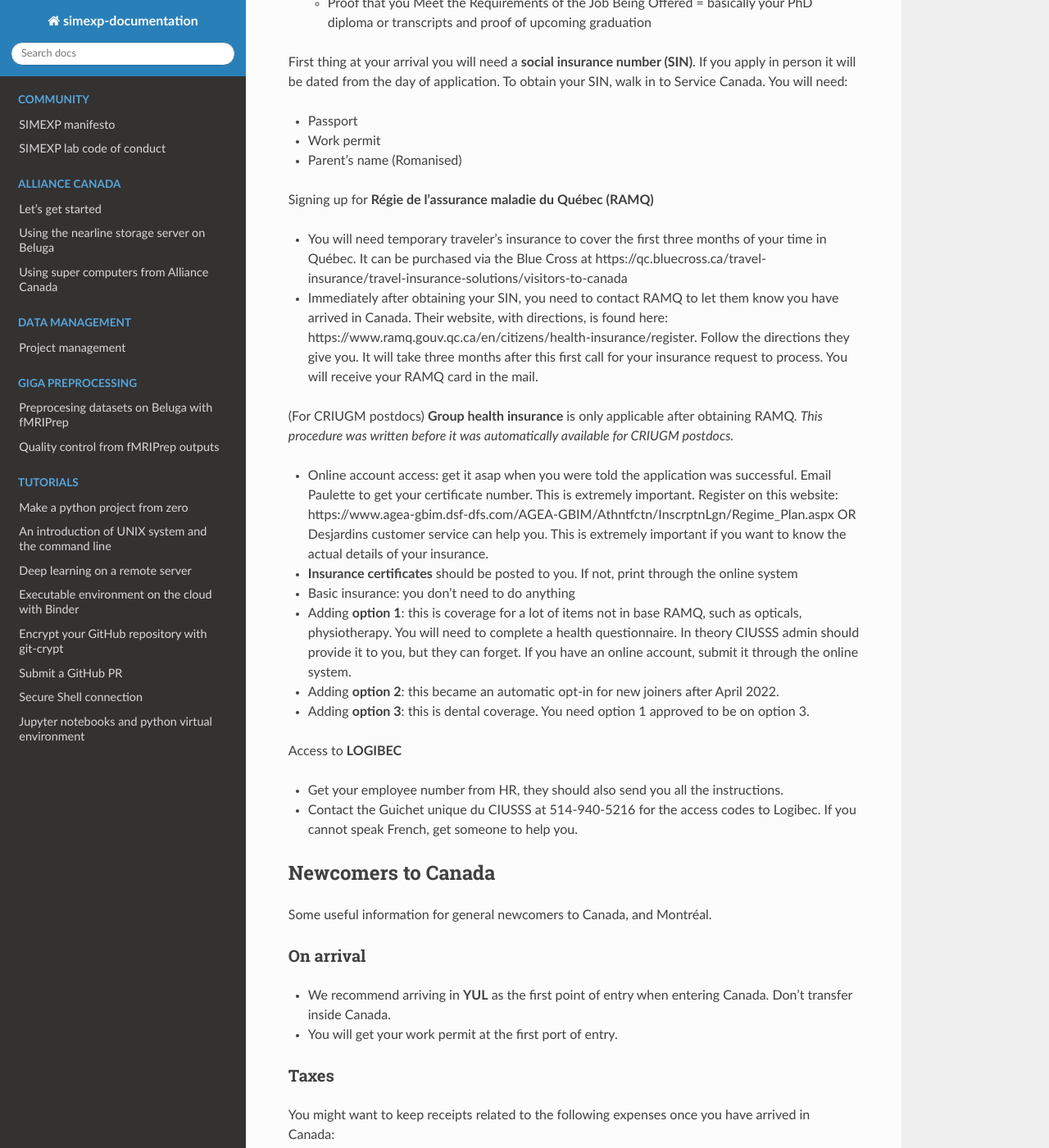
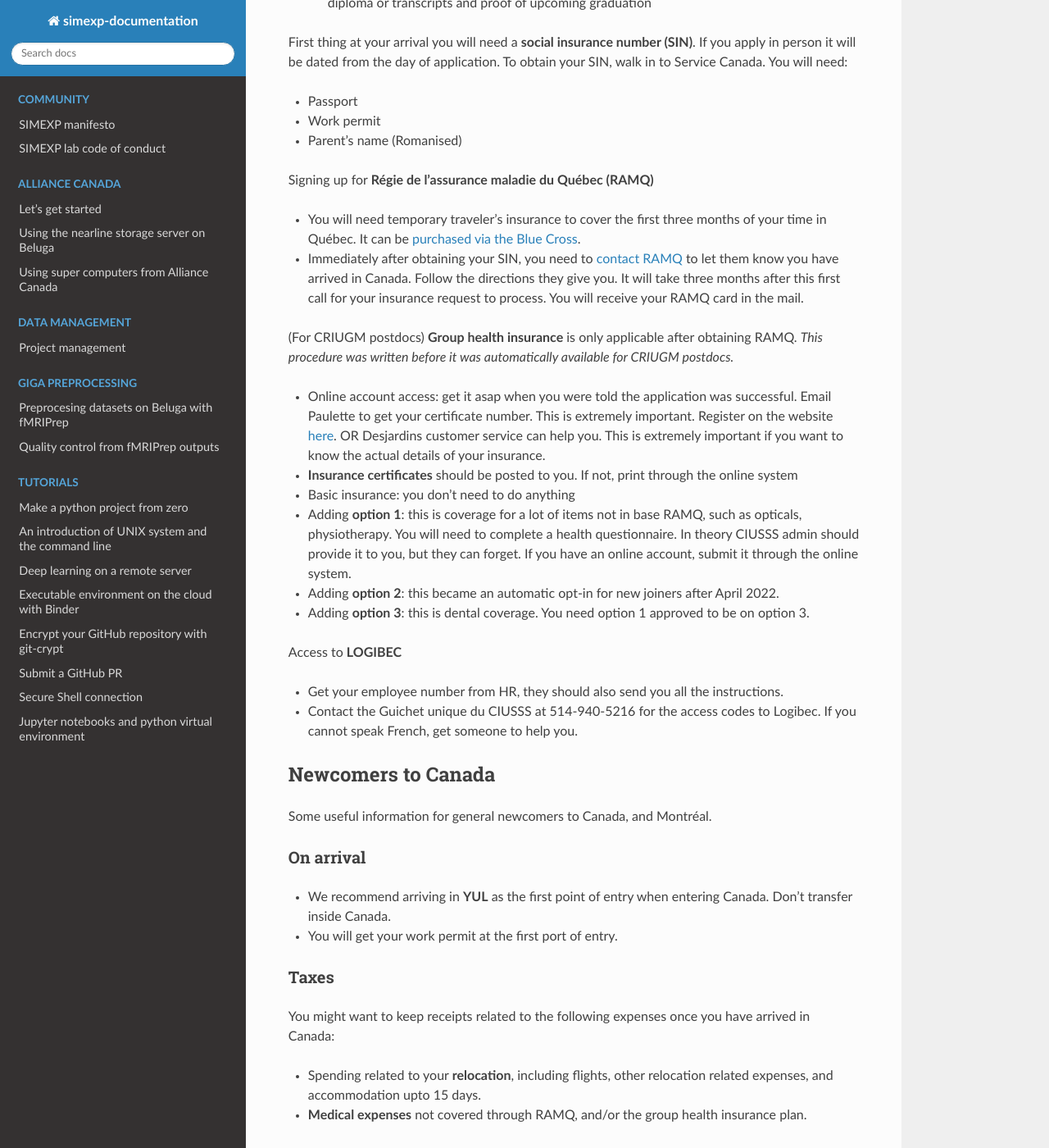
Before and after one commit to SIMEXP/lab-documentation, a Sphinx documentation site: the page built from source/community/welcome_guide.md, in a window 1280 px wide and 1400 px high, scrolled down 1794 px. Shown: the whole window at 82% size. Built offline with Sphinx 7.4.7 and the Read the Docs theme 2.0.0, drawn with Linux system fonts in a browser that asks for light colours; some of the changed text lies outside the part shown.

Commit message:
Update welcome_guide.md

```diff
--- a/source/community/welcome_guide.md
+++ b/source/community/welcome_guide.md
@@ -16,19 +16,19 @@ It is also frequent for us to collaborate using Google products (gmail, doc, she
 
 ## Neuroinformatic & neuroscience
 
-First of all, you should check the tutorials that we designed for the lab: https://simexp-documentation.readthedocs.io/en/latest/.
+First of all, you should check the [tutorials that we designed for the lab](https://simexp-documentation.readthedocs.io/en/latest/).
 This should guide you through some tools we are intensively using, for example you would like to start with setting up a Compute Canada account.
 
 ## Questions
 
-If you have specific questions, you should check if there is an existing Slack channel and ask your question there. For your information, we also provide a table with lab member expertise, the link to which is in the document pinned to the Slack 'Welcome' channel. <!--- I wasn't sure if we want the link to the expertise sheet public? --->
+If you have specific questions, you should check if there is an existing Slack channel and ask your question there. For your information, we also provide a table with lab member expertise, the link to which is in the document pinned to the Slack 'Welcome' channel.
 
 ## Role-specific information
 
 As a **Udem Student/Employee**
 
-- Set up your VPN so you can access to service from home: http://vpn.umontreal.ca
-- Declare your holidays at https://www.synchro.umontreal.ca
+- Set up your VPN so you can [access services from home](http://vpn.umontreal.ca).
+- [Declare your holidays](https://www.synchro.umontreal.ca).
 
 As a **Master Student**, you might be particularly interested in:
 
@@ -60,16 +60,12 @@ First thing at your arrival you will need a **social insurance number (SIN)**. I
 - Parent’s name (Romanised)
 
 Signing up for **Régie de l'assurance maladie du Québec (RAMQ)**
-- You will need temporary traveler’s insurance to cover the first three months of your time in Québec. It can be purchased via the Blue Cross at https://qc.bluecross.ca/travel-insurance/travel-insurance-solutions/visitors-to-canada
-- Immediately after obtaining your SIN, you need to contact RAMQ to let them know you have arrived in Canada. Their website, with directions, is found here: https://www.ramq.gouv.qc.ca/en/citizens/health-insurance/register. Follow the directions they give you. It will take three months after this first call for your insurance request to process. You will receive your RAMQ card in the mail.
+- You will need temporary traveler’s insurance to cover the first three months of your time in Québec. It can be [purchased via the Blue Cross](https://qc.bluecross.ca/travel-insurance/travel-insurance-solutions/visitors-to-canada).
+- Immediately after obtaining your SIN, you need to [contact RAMQ](https://www.ramq.gouv.qc.ca/en/citizens/health-insurance/register) to let them know you have arrived in Canada. Follow the directions they give you. It will take three months after this first call for your insurance request to process. You will receive your RAMQ card in the mail.
 
-<!--- I wonder if we should keep the group health insurance info just in the doc? I'm also not sure if this is up to date given postdocs
- are now automatically enrolled --->
 (For CRIUGM postdocs) **Group health insurance** is only applicable after obtaining RAMQ. *This procedure was written before it was automatically available for CRIUGM postdocs.*
-- Online account access: get it asap when you were told the application was successful. Email Paulette to get your certificate number. This is extremely important. Register on this website:
-https://www.agea-gbim.dsf-dfs.com/AGEA-GBIM/Athntfctn/InscrptnLgn/Regime_Plan.aspx
-OR Desjardins customer service can help you.
-This is extremely important if you want to know the actual details of your insurance.
+- Online account access: get it asap when you were told the application was successful. Email Paulette to get your certificate number. This is extremely important. Register on the website [here](https://www.agea-gbim.dsf-dfs.com/AGEA-GBIM/Athntfctn/InscrptnLgn/Regime_Plan.aspx).
+OR Desjardins customer service can help you. This is extremely important if you want to know the actual details of your insurance.
 - **Insurance certificates** should be posted to you. If not, print through the online system
 - Basic insurance: you don’t need to do anything
 - Adding **option 1**: this is coverage for a lot of items not in base RAMQ, such as opticals, physiotherapy. You will need to complete a health questionnaire. In theory CIUSSS admin should provide it to you, but they can forget. If you have an online account, submit it through the online system.
@@ -96,7 +92,7 @@ You might want to keep receipts related to the following expenses once you have
 - **Medical expenses** not covered through RAMQ, and/or the group health insurance plan.
 
 Around March every year, you will receive tax slips. If you are paid through CIUSSS, it will be on LOGIBEC.
-Lots of people in the lab use the free platform WealthSimple to do their taxes: https://www.wealthsimple.com/en-ca/product/tax. It will guide you through the process based on your tax slips. This is where you can see if you can submit a tax refund claim for relocation and medication. The system supports automatic submission to Canada Revenue Agency (CRA). You need to make sure the following information is correct:
+Lots of people in the lab use the free platform [WealthSimple](https://www.wealthsimple.com/en-ca/product/tax) to do their taxes. It will guide you through the process based on your tax slips. This is where you can see if you can submit a tax refund claim for relocation and medication. The system supports automatic submission to Canada Revenue Agency (CRA). You need to make sure the following information is correct:
 - SIN number
 - Name should match the data on the paper you got when applying for SIN
 If the above information matches their record, you can submit it automatically as a newcomer. For Revenue Québec, newcomers might need to submit via mail.
```
Also changed, not shown: other parts of source/community/welcome_guide.md (+4 -6 lines).
